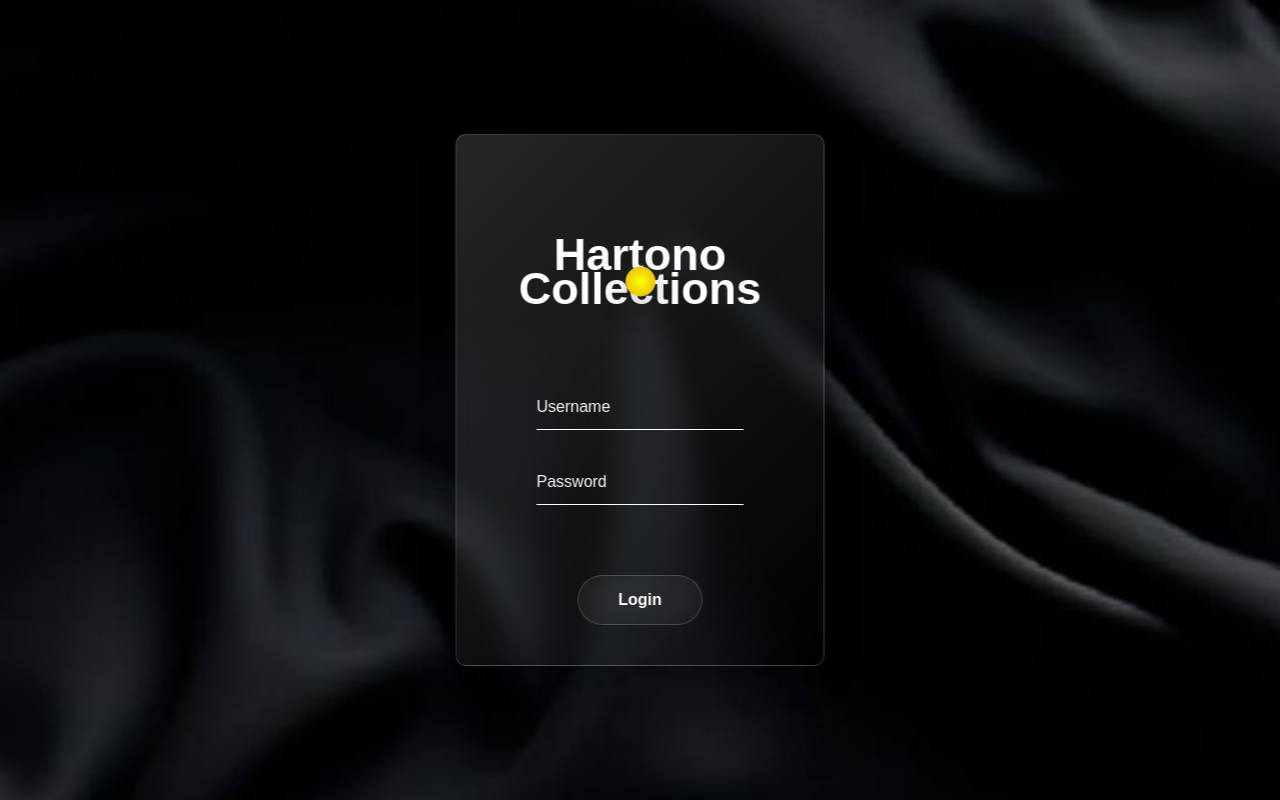
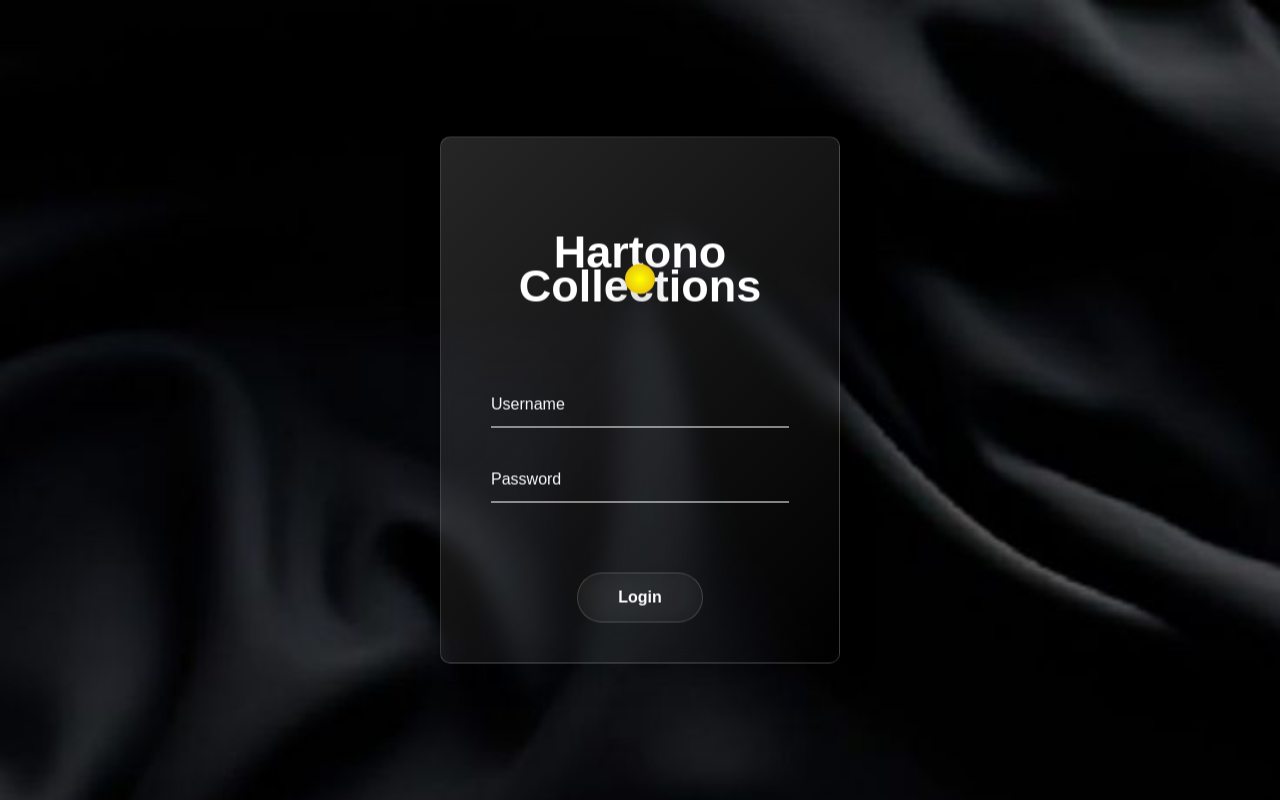
Before and after one commit to Roosevelttt/PROYEK-TEKWEB-14, a PHP site: page /loginPage.php in a window 1280 px wide. Run offline with PHP 8.4, Linux system fonts and the light colour scheme; some libraries are stand-ins or nearby versions.

Commit message:
style: fix login page

```diff
--- a/loginPage.php
+++ b/loginPage.php
@@ -39,8 +39,9 @@
             border-radius: 10px;
             border: 1px solid rgba(255, 255, 255, 0.18);
             box-shadow: 0 8px 32px 0 rgba(0, 0, 0, 0.35);
-            padding: 10px 80px 30px;
+            padding: 5px 50px 30px;
             flex-direction: column;
+            width: 400px;
         }
 
         .login-box h2 {
```
